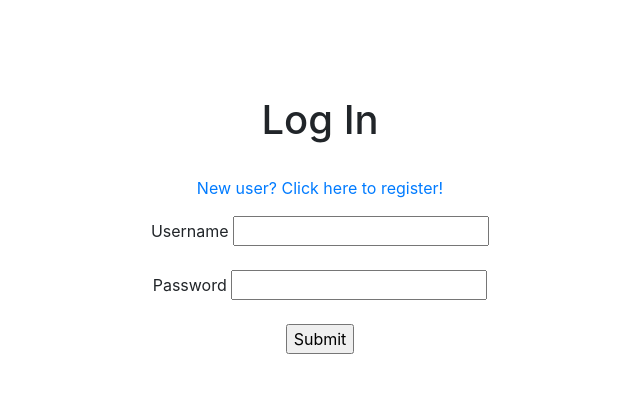
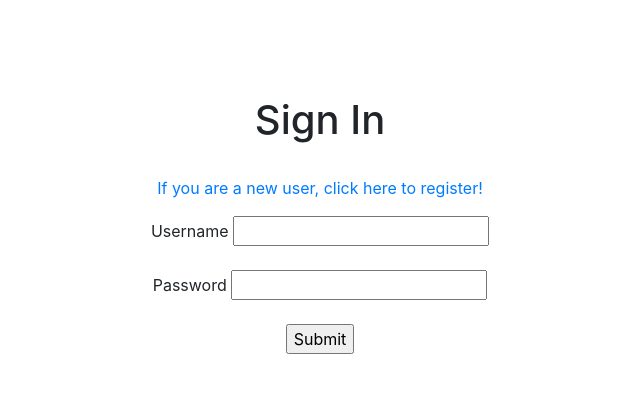
Before and after one commit to madhusivaraj/campus-connection, a Flask app: page /login in a window 1280 px wide. Shown: the part 56-449 px from the top of the page, without its empty margins (320-960 px from the left). Run offline with Flask 2, Linux system fonts and the light colour scheme; some libraries are stand-ins or nearby versions.

Commit message:
fixed index and login

```diff
--- a/templates/index.html
+++ b/templates/index.html
@@ -2,7 +2,7 @@
 <html lang="en" dir="ltr">
   <head>
     <meta charset="utf-8">
-    <title>Campus Connection</title>
+    <title>Campus Connection 📚</title>
     <link rel="stylesheet" href="https://maxcdn.bootstrapcdn.com/bootstrap/4.0.0/css/bootstrap.min.css" integrity="sha384-Gn5384xqQ1aoWXA+058RXPxPg6fy4IWvTNh0E263XmFcJlSAwiGgFAW/dAiS6JXm" crossorigin="anonymous">
     <link rel="stylesheet" href="../static/styles.css">
   </head>
--- a/templates/login.html
+++ b/templates/login.html
@@ -2,16 +2,16 @@
 <html>
 <head>
 <link rel="stylesheet" href="https://maxcdn.bootstrapcdn.com/bootstrap/4.0.0/css/bootstrap.min.css" integrity="sha384-Gn5384xqQ1aoWXA+058RXPxPg6fy4IWvTNh0E263XmFcJlSAwiGgFAW/dAiS6JXm" crossorigin="anonymous">
-	<title>Log In</title>
+	<title>Sign In</title>
 </head>
 <body>
 {% extends 'base.html' %}
 {% block content %}
 <div style="text-align: center">
 <br><br><br><br>
-	<h1>Log In</h1>
+	<h1>Sign In</h1>
 	<br>
-	<p><a href="{{ url_for('register')}}">New user? Click here to register!</a></p>
+	<p><a href="{{ url_for('register')}}">If you are a new user, click here to register!</a></p>
 	<form method="post">
 		Username <input type="text" name="username">
 		<br><br>
```
